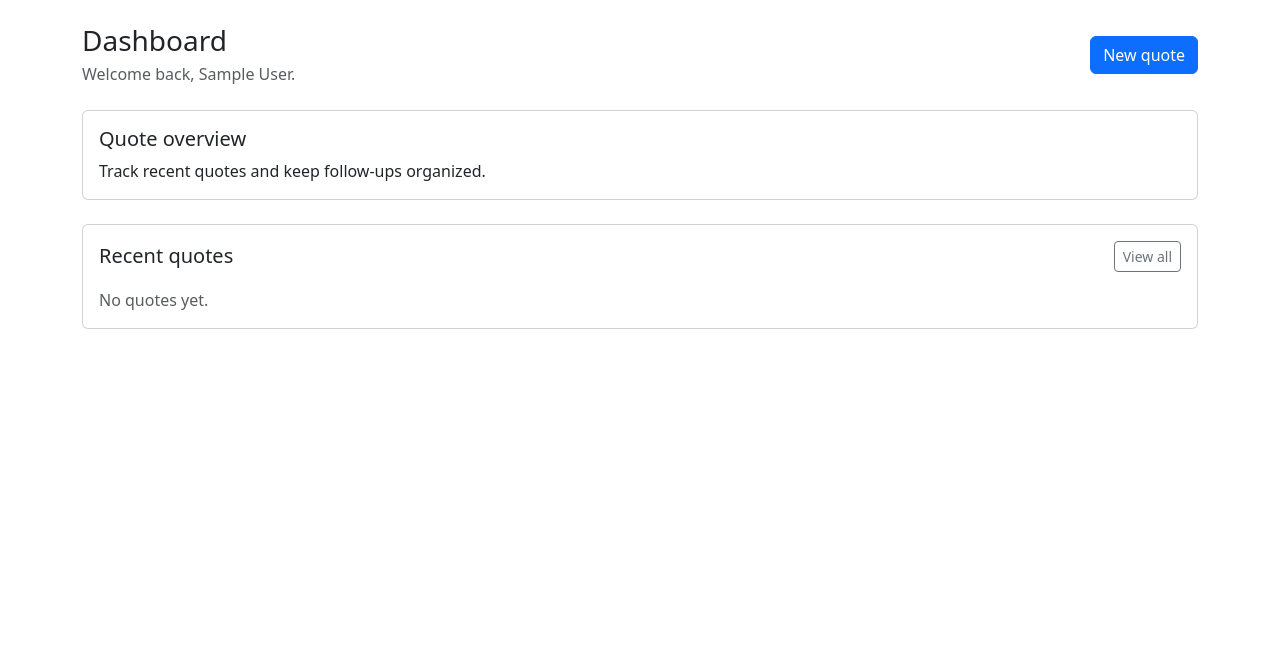
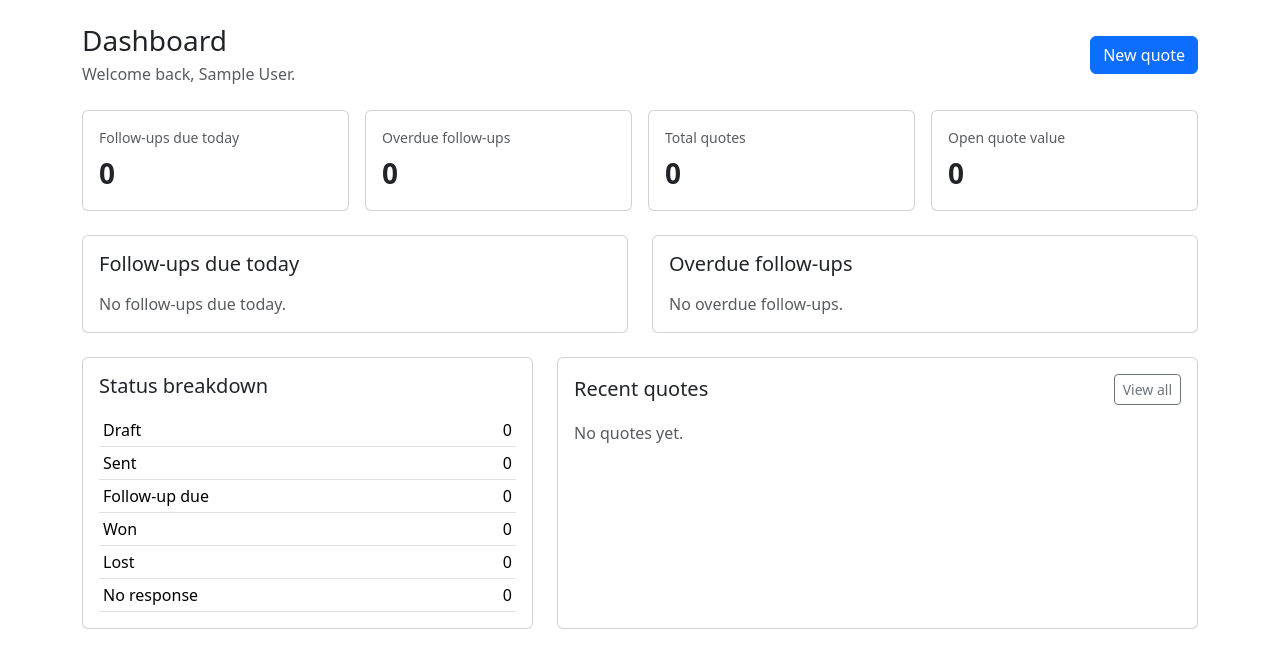
Before and after one commit to kramoris/followkit, a Flask app: page /dashboard in a window 1280 px wide. Shown: the part 57-725 px from the top of the page. Run offline with Flask 3, Linux system fonts and the light colour scheme; the visitor is signed in with stand-in values (Sample User, id 1); data that the repository does not hold is empty.

Commit message:
Add dashboard metrics and follow-up summaries

```diff
--- a/app/routes.py
+++ b/app/routes.py
@@ -1,4 +1,4 @@
-from datetime import datetime
+from datetime import date
 
 from flask import Blueprint, redirect, render_template, url_for, flash
 from flask_login import current_user, login_required
@@ -20,14 +20,65 @@ def index():
 @main.route("/dashboard")
 @login_required
 def dashboard():
-    recent_quotes = (
+    quotes = (
         Quote.query
         .filter_by(user_id=current_user.id)
         .order_by(Quote.created_at.desc())
-        .limit(5)
         .all()
     )
-    return render_template("dashboard.html", recent_quotes=recent_quotes)
+
+    today = date.today()
+
+    active_follow_up_statuses = {
+        Quote.STATUS_SENT,
+        Quote.STATUS_FOLLOW_UP_DUE,
+        Quote.STATUS_NO_RESPONSE,
+    }
+
+    open_quote_statuses = {
+        Quote.STATUS_SENT,
+        Quote.STATUS_FOLLOW_UP_DUE,
+        Quote.STATUS_NO_RESPONSE,
+    }
+
+    recent_quotes = quotes[:5]
+
+    due_today_quotes = [
+        quote for quote in quotes
+        if quote.next_follow_up_date == today and quote.status in active_follow_up_statuses
+    ]
+
+    overdue_quotes = [
+        quote for quote in quotes
+        if quote.next_follow_up_date
+        and quote.next_follow_up_date < today
+        and quote.status in active_follow_up_statuses
+    ]
+
+    status_counts = {
+        "draft": sum(1 for quote in quotes if quote.status == Quote.STATUS_DRAFT),
+        "sent": sum(1 for quote in quotes if quote.status == Quote.STATUS_SENT),
+        "follow_up_due": sum(1 for quote in quotes if quote.status == Quote.STATUS_FOLLOW_UP_DUE),
+        "won": sum(1 for quote in quotes if quote.status == Quote.STATUS_WON),
+        "lost": sum(1 for quote in quotes if quote.status == Quote.STATUS_LOST),
+        "no_response": sum(1 for quote in quotes if quote.status == Quote.STATUS_NO_RESPONSE),
+    }
+
+    total_quotes = len(quotes)
+
+    open_quote_value = sum(
+        quote.quote_amount for quote in quotes if quote.status in open_quote_statuses
+    )
+
+    return render_template(
+        "dashboard.html",
+        recent_quotes=recent_quotes,
+        due_today_quotes=due_today_quotes,
+        overdue_quotes=overdue_quotes,
+        status_counts=status_counts,
+        total_quotes=total_quotes,
+        open_quote_value=open_quote_value,
+    )
 
 
 @main.route("/quotes")
@@ -103,6 +154,8 @@ def quote_follow_up(quote_id):
     follow_up_form = QuoteFollowUpForm()
 
     if follow_up_form.validate_on_submit():
+        from datetime import datetime
+
         quote.status = follow_up_form.status.data
         quote.next_follow_up_date = follow_up_form.next_follow_up_date.data
         quote.last_followed_up_at = datetime.utcnow()
--- a/app/templates/dashboard.html
+++ b/app/templates/dashboard.html
@@ -10,14 +10,168 @@
   >
 </div>
 
-<div class="card mb-4">
+<div class="row g-3 mb-4">
+  <div class="col-md-6 col-xl-3">
+    <div class="card h-100">
       <div class="card-body">
-    <h2 class="h5">Quote overview</h2>
-    <p class="mb-0">Track recent quotes and keep follow-ups organized.</p>
+        <div class="text-muted small mb-1">Follow-ups due today</div>
+        <div class="fs-3 fw-semibold">{{ due_today_quotes|length }}</div>
+      </div>
     </div>
   </div>
 
-<div class="card">
+  <div class="col-md-6 col-xl-3">
+    <div class="card h-100">
+      <div class="card-body">
+        <div class="text-muted small mb-1">Overdue follow-ups</div>
+        <div class="fs-3 fw-semibold">{{ overdue_quotes|length }}</div>
+      </div>
+    </div>
+  </div>
+
+  <div class="col-md-6 col-xl-3">
+    <div class="card h-100">
+      <div class="card-body">
+        <div class="text-muted small mb-1">Total quotes</div>
+        <div class="fs-3 fw-semibold">{{ total_quotes }}</div>
+      </div>
+    </div>
+  </div>
+
+  <div class="col-md-6 col-xl-3">
+    <div class="card h-100">
+      <div class="card-body">
+        <div class="text-muted small mb-1">Open quote value</div>
+        <div class="fs-3 fw-semibold">{{ open_quote_value }}</div>
+      </div>
+    </div>
+  </div>
+</div>
+
+<div class="row g-4 mb-4">
+  <div class="col-lg-6">
+    <div class="card h-100">
+      <div class="card-body">
+        <h2 class="h5 mb-3">Follow-ups due today</h2>
+
+        {% if due_today_quotes %}
+        <div class="table-responsive">
+          <table class="table table-sm align-middle mb-0">
+            <thead>
+              <tr>
+                <th>Customer</th>
+                <th>Status</th>
+                <th>Amount</th>
+              </tr>
+            </thead>
+            <tbody>
+              {% for quote in due_today_quotes %}
+              <tr>
+                <td>
+                  <a
+                    href="{{ url_for('main.quote_detail', quote_id=quote.id) }}"
+                    class="text-decoration-none"
+                  >
+                    {{ quote.customer_name }}
+                  </a>
+                </td>
+                <td>{{ quote.status.replace('_', ' ').title() }}</td>
+                <td>{{ quote.quote_amount }}</td>
+              </tr>
+              {% endfor %}
+            </tbody>
+          </table>
+        </div>
+        {% else %}
+        <p class="text-muted mb-0">No follow-ups due today.</p>
+        {% endif %}
+      </div>
+    </div>
+  </div>
+
+  <div class="col-lg-6">
+    <div class="card h-100">
+      <div class="card-body">
+        <h2 class="h5 mb-3">Overdue follow-ups</h2>
+
+        {% if overdue_quotes %}
+        <div class="table-responsive">
+          <table class="table table-sm align-middle mb-0">
+            <thead>
+              <tr>
+                <th>Customer</th>
+                <th>Next follow-up</th>
+                <th>Amount</th>
+              </tr>
+            </thead>
+            <tbody>
+              {% for quote in overdue_quotes %}
+              <tr>
+                <td>
+                  <a
+                    href="{{ url_for('main.quote_detail', quote_id=quote.id) }}"
+                    class="text-decoration-none"
+                  >
+                    {{ quote.customer_name }}
+                  </a>
+                </td>
+                <td>{{ quote.next_follow_up_date }}</td>
+                <td>{{ quote.quote_amount }}</td>
+              </tr>
+              {% endfor %}
+            </tbody>
+          </table>
+        </div>
+        {% else %}
+        <p class="text-muted mb-0">No overdue follow-ups.</p>
+        {% endif %}
+      </div>
+    </div>
+  </div>
+</div>
+
+<div class="row g-4">
+  <div class="col-lg-5">
+    <div class="card h-100">
+      <div class="card-body">
+        <h2 class="h5 mb-3">Status breakdown</h2>
+
+        <div class="table-responsive">
+          <table class="table table-sm align-middle mb-0">
+            <tbody>
+              <tr>
+                <td>Draft</td>
+                <td class="text-end">{{ status_counts.draft }}</td>
+              </tr>
+              <tr>
+                <td>Sent</td>
+                <td class="text-end">{{ status_counts.sent }}</td>
+              </tr>
+              <tr>
+                <td>Follow-up due</td>
+                <td class="text-end">{{ status_counts.follow_up_due }}</td>
+              </tr>
+              <tr>
+                <td>Won</td>
+                <td class="text-end">{{ status_counts.won }}</td>
+              </tr>
+              <tr>
+                <td>Lost</td>
+                <td class="text-end">{{ status_counts.lost }}</td>
+              </tr>
+              <tr>
+                <td>No response</td>
+                <td class="text-end">{{ status_counts.no_response }}</td>
+              </tr>
+            </tbody>
+          </table>
+        </div>
+      </div>
+    </div>
+  </div>
+
+  <div class="col-lg-7">
+    <div class="card h-100">
       <div class="card-body">
         <div class="d-flex justify-content-between align-items-center mb-3">
           <h2 class="h5 mb-0">Recent quotes</h2>
@@ -63,4 +217,6 @@
         {% endif %}
       </div>
     </div>
+  </div>
+</div>
 {% endblock %}
```
Lines whose indentation alone changed are shown as unchanged.
